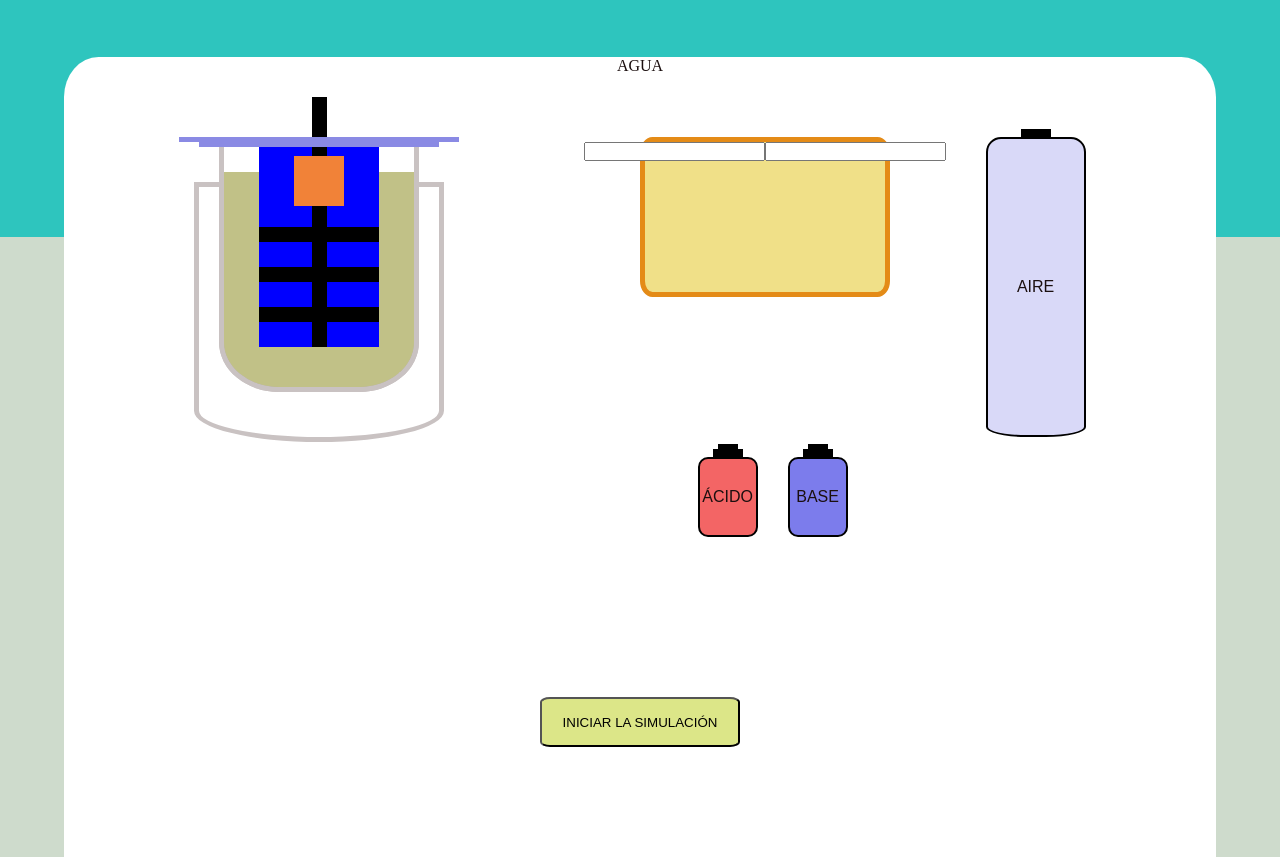
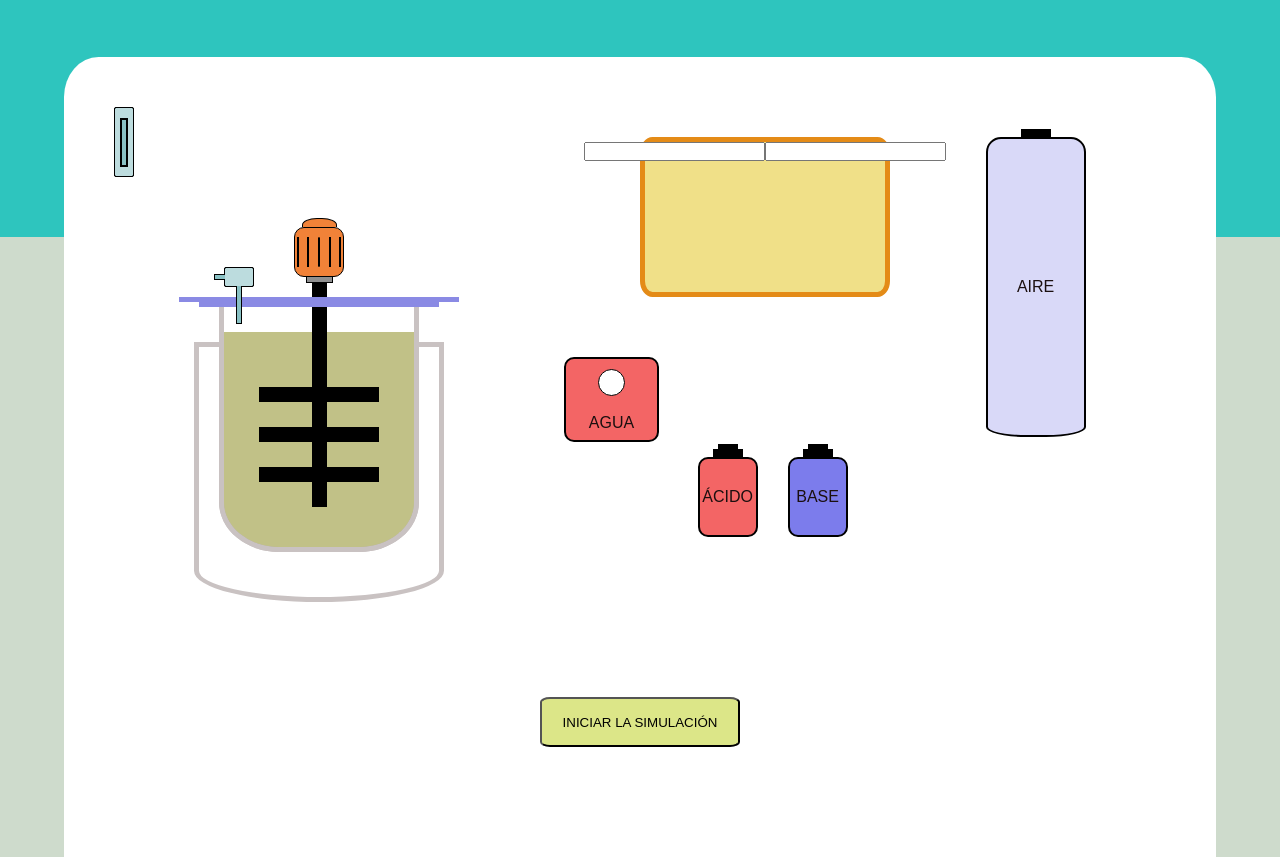
Before and after one commit to Programapython/sim_biorreactor, a plain HTML site: page index.html in a window 1280 px wide. Shown: the part 63-920 px from the top of the page. Drawn offline with Linux system fonts and the light colour scheme.

Commit message:
cambios rapidos

```diff
--- a/index.css
+++ b/index.css
@@ -46,8 +46,9 @@ button{
     width: 280px;
     height: 305px;
     position: absolute;
-    top: 10%;
+    top: 30%;
     left: 10%;
+    /* scale: 50%; */
 }
 .monitor{
     background: #f0e088;
@@ -231,8 +232,29 @@ button{
     position: absolute;
     top: -15px;
 }
+.rotometro{
+    background: #89c1c457;
+    width: 20px;
+    height: 70px;
+    position: absolute;
+    top: 50px;
+    left: 50px;
+    border: 1px solid black;
+    border-radius: 2px;
+    display: flex;
+    justify-content: center;
+    align-items: center;
+}
+.rotometro::before{
+    content: "";
+    background: #89c1c4;;
+    width: 4px;
+    height: 45px;
+    position: absolute;
+    border: 2px solid black;
+}
 .sistema_de_agitacion{
-    background: blue;
+    background: transparent;
     width: 120px;
     height: 200px;
     position: absolute;
@@ -248,7 +270,6 @@ button{
     position: absolute;
     top: -50px;
 }
-
 .pala1{
     background: black;
     width: 120px;
@@ -275,9 +296,129 @@ button{
     width: 50px;
     height: 50px;
     position: absolute;
-    top: 9px;
+    top: -80px;
+    border: 1px solid black;
+    border-radius: 10px;
+    display: flex;
+    justify-content: center;
+    align-items: center;
 }
+.motor::before{
+    content: "";
+    background: #f18238;
+    width: 33px;
+    height: 8px;
+    position: absolute;
+    top: -10px;
+    border-top: 1px solid black;
+    border-left: 1px solid black;
+    border-right: 1px solid black;
+    border-start-start-radius: 15px  7px;
+    border-start-end-radius: 15px  7px;
+}
+.motor::after{
+    content: "";
+    background: #8f8f8f;
+    width: 25px;
+    height: 5px;
+    position: absolute;
+    top: 48px;
+    border: 1px solid black;
 
+}
+.rayas_motor{
+    background: #000000;
+    width: 2px;
+    height: 30px;
+    position: absolute;
+    border: 1px solid black;
+    border-radius: 10px;
+    display: flex;
+    justify-content: center;
+    align-items: center;
+}
+.rayas_motor::before{
+    content: "";
+    background: transparent;
+    width: 20px;
+    height: 30px;
+    position: absolute;
+    border-left: 2px solid black;
+    border-right: 2px solid black;
+}
+.rayas_motor::after{
+    content: "";
+    background: transparent;
+    width: 40px;
+    height: 30px;
+    position: absolute;
+    border-left: 2px solid black;
+    border-right: 2px solid black;
+}
+.agua{
+    background: #f36565;
+    width: 95px;
+    height: 85px;
+    position: absolute;
+    display: flex;
+    justify-content: center;
+    top: 300px;
+    left: 500px;
+    border: 2px solid black;
+    border-radius: 10px;
+}
+.agua::before{
+    content: "";
+    background: #ffffff;
+    width: 25px;
+    height: 25px;
+    position: absolute;
+    top: 10px;
+    border: 1px solid black;
+    border-radius: 50%;
+}
+.agua::after{
+    content: "AGUA";
+    background: transparent;
+    position: absolute;
+    top: 55px;
+    font-family: 'Helveticah' , Arial;
+}
+.filtro{
+    background: #89c1c457;
+    width: 30px;
+    height: 20px;
+    position: absolute;
+    top: -30px;
+    left: 45px;
+    border: 1px solid black;
+    border-radius: 2px;
+    display: flex;
+    justify-content: center;
+    align-items: center;
+}
+.filtro::before{
+    content: "";
+    background: #89c1c4;;
+    width: 4px;
+    height: 37px;
+    position: absolute;
+    top: 18px;
+    border-left: 1px solid black;
+    border-right: 1px solid black;
+    border-bottom: 1px solid black;
+}
+.filtro::after{
+    content: "";
+    background: #89c1c4;;
+    width: 10px;
+    height: 4px;
+    position: absolute;
+    left: -11px;
+    border-left: 1px solid black;
+    border-top: 1px solid black;
+    border-bottom: 1px solid black;
+}
 @keyframes rotar{
     from{
         transform: rotateY(0deg);
--- a/index.html
+++ b/index.html
@@ -15,23 +15,28 @@
                 <div class="contenedor2"></div>
                 <div class="contenedor1"></div>
                 <div class="liquido"></div>
+                <div class="chaqueta"></div>
             </div>
             <div class="sistema_de_agitacion">
                 <div class="pala_central"></div>
                 <div class="pala1"></div>
                 <div class="pala2"></div>
                 <div class="pala3"></div>
-                <div class="motor"></div>
+                <div class="motor">
+                    <div class="rayas_motor"></div>
+                </div>
             </div>
             <div class="tapa">
                 <div class="tapa1"></div>
                 <div class="tapa2"></div>
             </div>
             <div class="filtro"></div>
-            <div class="filtro"></div>
+            <div class="filtro">
+                <div class=""conducto_filtro></div>
+            </div>
         </div>
         <div class="aire">AIRE</div>
-        <div class="agua">AGUA</div>
+        <div class="agua"></div>
         <div class="monitor">
             <div class="entradas"><input type="float"></div>
             <div class="entradas"><input type="float"></div>
@@ -40,6 +45,8 @@
             <div class="acido">ÁCIDO</div>
             <div class="base">BASE</div>
         </div>
+        <div class="rotometro"></div>
+        <div class="rotometro"></div>
         <button onclick="iniciar_simulacion()">INICIAR LA SIMULACIÓN</button>
     </div>
 </body>
```
